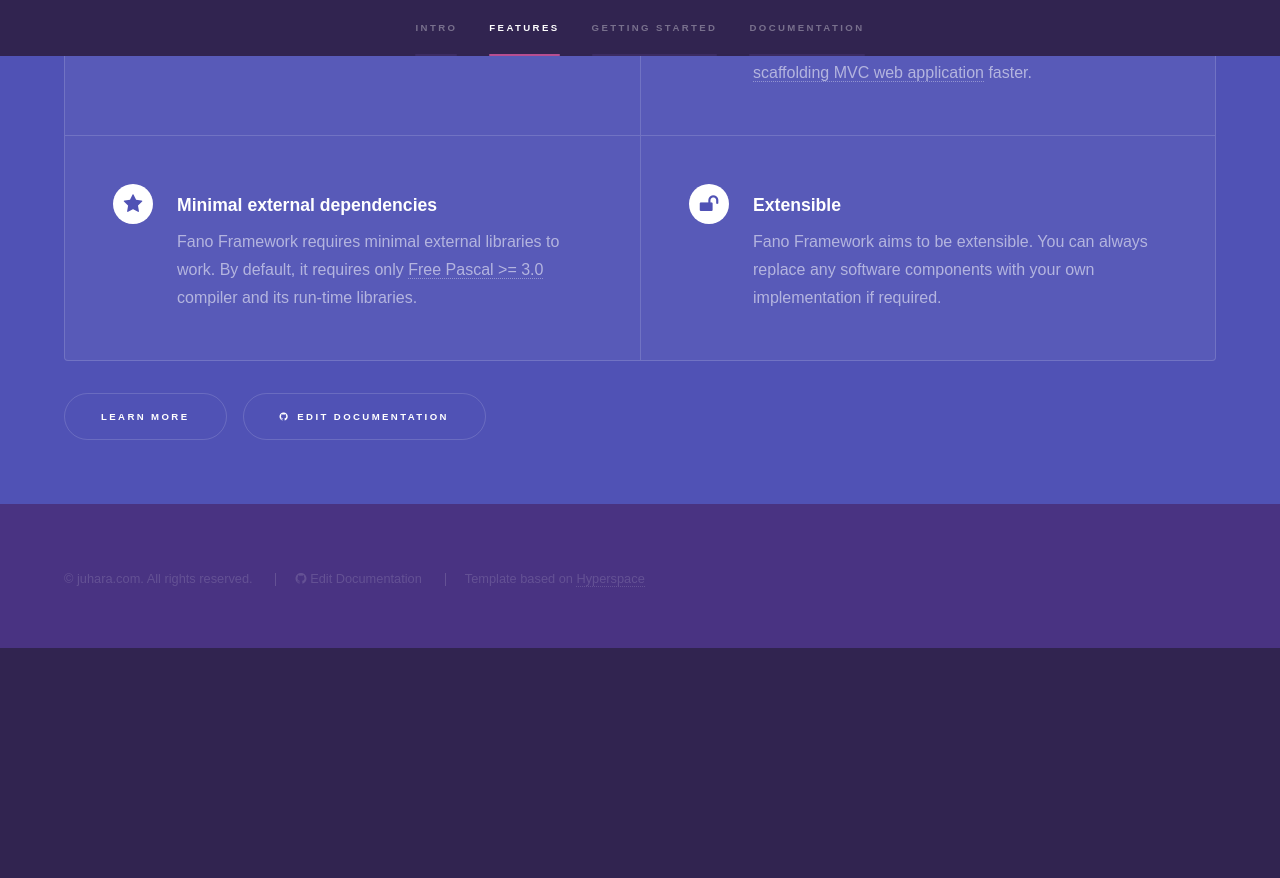
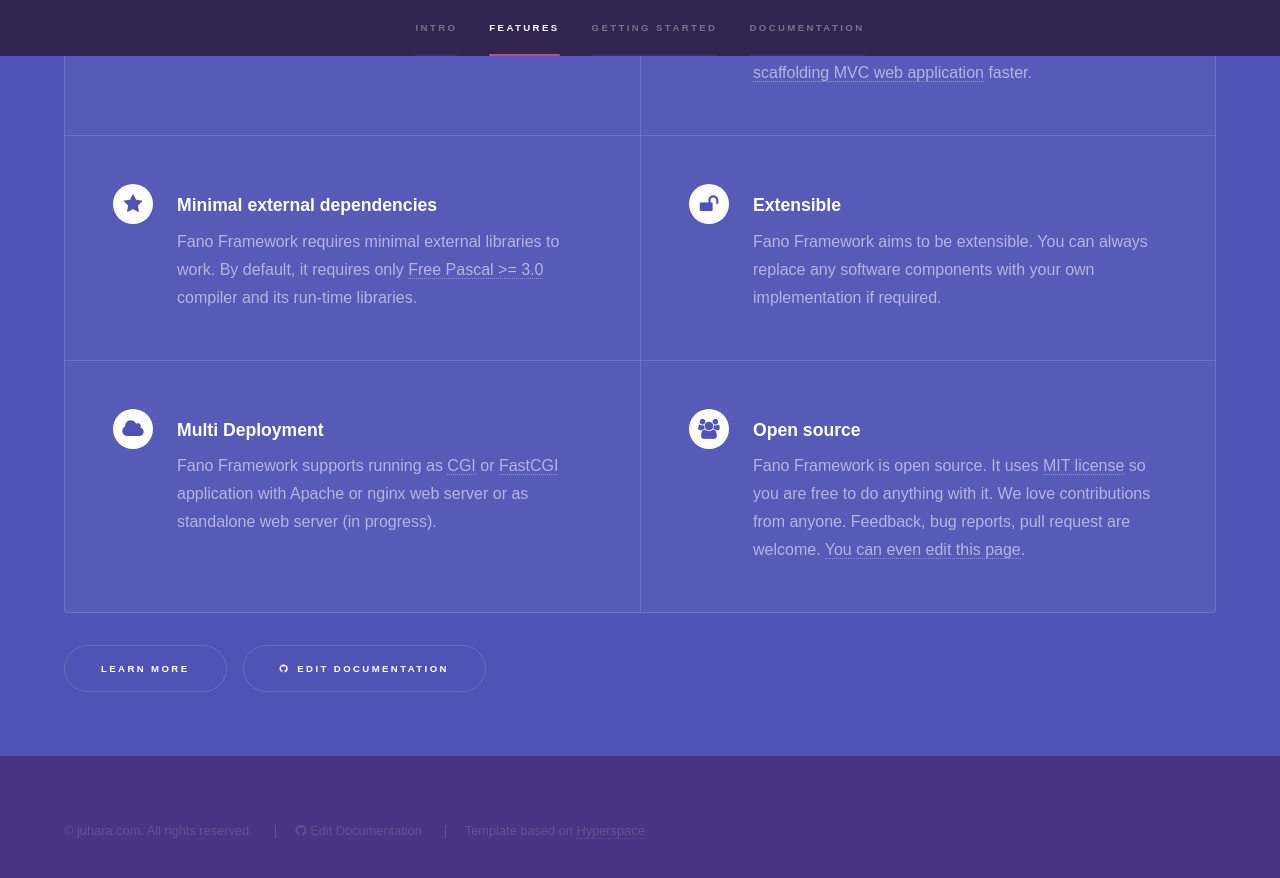
Before and after one commit to fanoframework/fanoframework.github.io, a Jekyll site: the page index.html, which Jekyll copies as it is, in a window 1280 px wide and 900 px high, scrolled down 1381 px. Shown: the top 878 px of the window. Built offline with Jekyll 4.4.1, drawn with Linux system fonts in a browser that asks for light colours; before the commit the page ends 2029 px from its top, so only the background shows below that.

Commit message:
add content on features

```diff
--- a/index.html
+++ b/index.html
@@ -112,6 +112,25 @@
                         <h3>Extensible</h3>
                         <p>Fano Framework aims to be extensible. You can always replace any software components with your own implementation if required.</p>
                     </section>
+                    <section>
+                        <span class="icon major fa-cloud"></span>
+                        <h3>Multi Deployment</h3>
+                        <p>Fano Framework supports running as <a href="/deployment">CGI</a> or
+                            <a href="/deployment">FastCGI</a> application with
+                            Apache or nginx web server
+                            or as standalone web server (in progress).
+                        </p>
+                    </section>
+                    <section>
+                        <span class="icon major fa-group"></span>
+                        <h3>Open source</h3>
+                        <p>Fano Framework is open source.
+                            It uses <a href="https://github.com/fanoframework/fano/blob/master/LICENSE">MIT license</a>
+                            so you are free to do anything with it.
+                            We love contributions from anyone. Feedback, bug reports, pull request are welcome.
+                            <a href="https://github.com/fanoframework/fanoframework.github.io">You can even edit this page</a>.
+                        </p>
+                    </section>
                 </div>
 
                 <ul class="actions">
```
